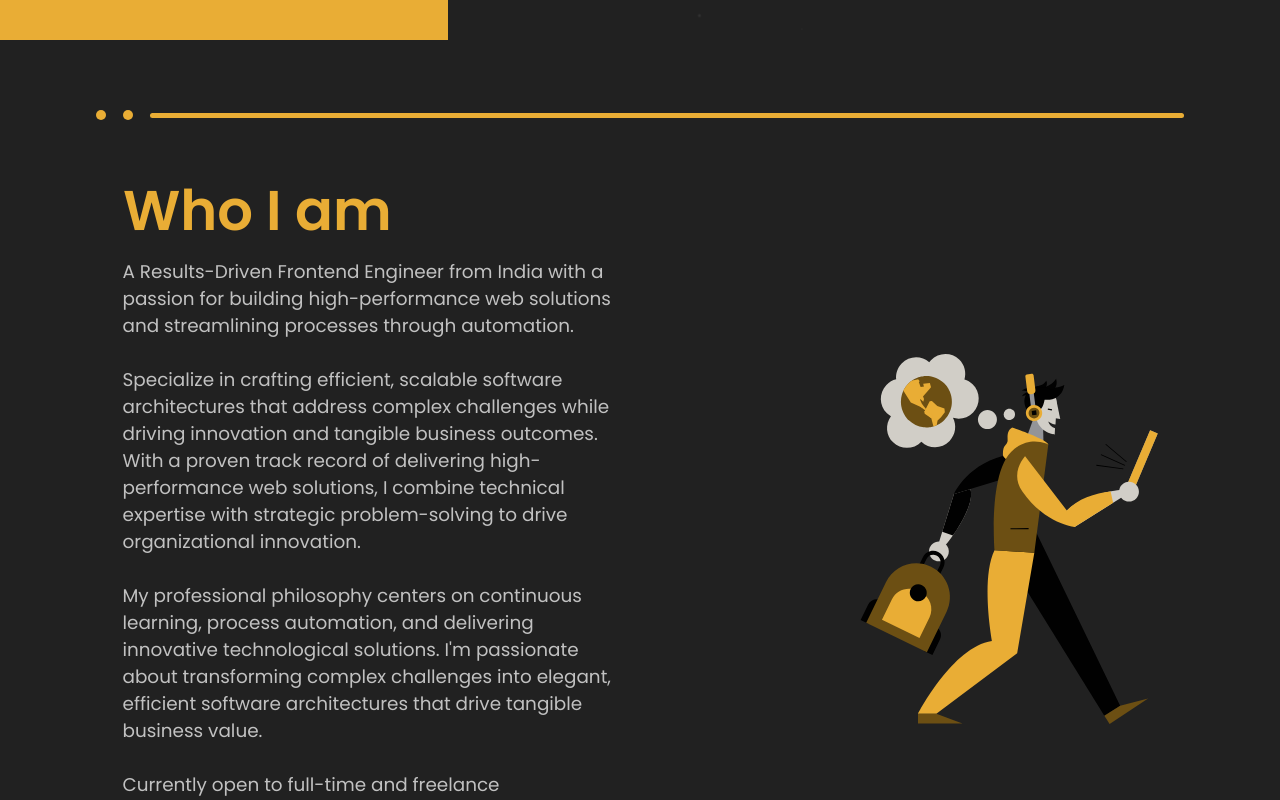
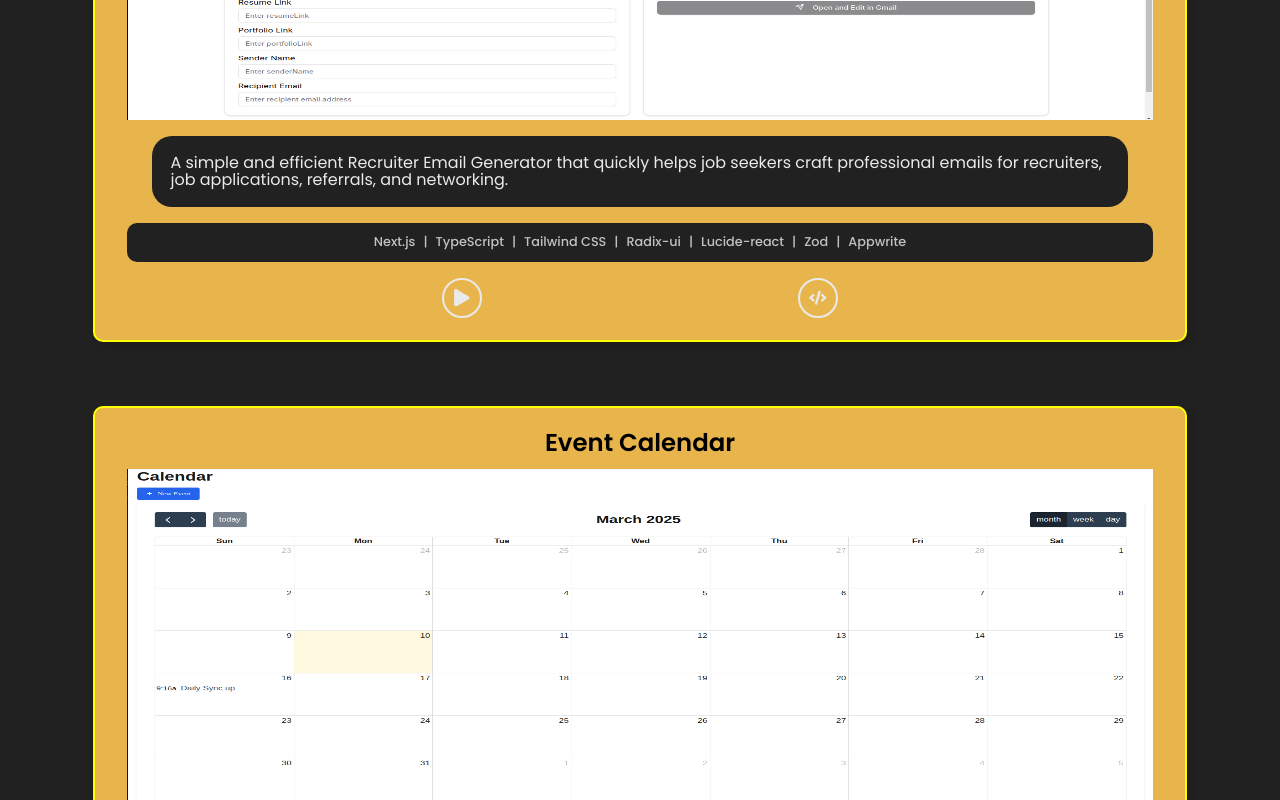
Before and after one commit to bhaskarkrp/Portfolio, a React (Create React App) app: page /projects in a window 1280 px wide. Before the commit this address led to /. Shown: the part 760-1560 px from the top of the page. Built offline with nearby package versions, Linux system fonts and the light colour scheme; a web font is replaced by a local one.

Commit message:
Project tech stack more readable + View All Button more than 6 project

```diff
--- a/src/App.js
+++ b/src/App.js
@@ -35,6 +35,7 @@ function App() {
           <Route path="/#achievement" exact component={Achievement} />
           <Route path="/#services" exact component={Services} />
           <Route path="/#testimonials" exact component={Testimonials} />
+          <Route path="/projects" exact component={ProjectPage} />
 
           <Redirect to="/" />
         </Switch>
--- a/src/components/Projects/Projects.js
+++ b/src/components/Projects/Projects.js
@@ -64,7 +64,7 @@ function Projects() {
           </div>
           <div className="projects--body">
             <div className="projects--bodyContainer">
-              {projectsData.map((project) => (
+              {projectsData.slice(0, 6).map((project) => (
                 <SingleProject
                   theme={theme}
                   key={project.id}
@@ -78,8 +78,8 @@ function Projects() {
                 />
               ))}
             </div>
-
-            {/* {projectsData.length > 3 && (
+          </div>
+          {projectsData.length > 6 && (
             <div className="projects--viewAll">
               <Link to="/projects">
                 <button className={classes.viewAllBtn}>
@@ -88,8 +88,7 @@ function Projects() {
                 </button>
               </Link>
             </div>
-                        )} */}
-          </div>
+          )}
         </div>
       )}
     </>
--- a/src/components/Projects/SingleProject/SingleProject.css
+++ b/src/components/Projects/SingleProject/SingleProject.css
@@ -89,6 +89,8 @@
   font-size: 0.8rem;
   display: flex;
   justify-content: center;
+  flex-wrap: wrap;
+  align-items: center;
   gap: 0.5rem;
   flex-direction: row;
   border-radius: 10px 10px;
--- a/src/components/Projects/SingleProject/SingleProject.js
+++ b/src/components/Projects/SingleProject/SingleProject.js
@@ -66,8 +66,11 @@ function SingleProject({ id, name, desc, tags, code, demo, image, theme }) {
               color: theme.tertiary80,
             }}
           >
-            {tags.map((tag, id) => (
-              <span key={id}>{tag} | </span>
+            {tags.map((tag, index) => (
+              <>
+                <span key={index}>{tag}</span>
+                {index != tags.length - 1 && <span> | </span>}
+              </>
             ))}
           </div>
 
--- a/src/data/projectsData.js
+++ b/src/data/projectsData.js
@@ -10,7 +10,7 @@ export const projectsData = [
     id: 6,
     projectName: "Recruiter Email Generator",
     projectDesc:
-      "A simple and efficient **Recruiter Email Generator** that quickly helps job seekers craft professional emails for recruiters, job applications, referrals, and networking.",
+      "A simple and efficient Recruiter Email Generator that quickly helps job seekers craft professional emails for recruiters, job applications, referrals, and networking.",
     tags: [
       "Next.js",
       "TypeScript",
```
Lines whose indentation alone changed are shown as unchanged.
